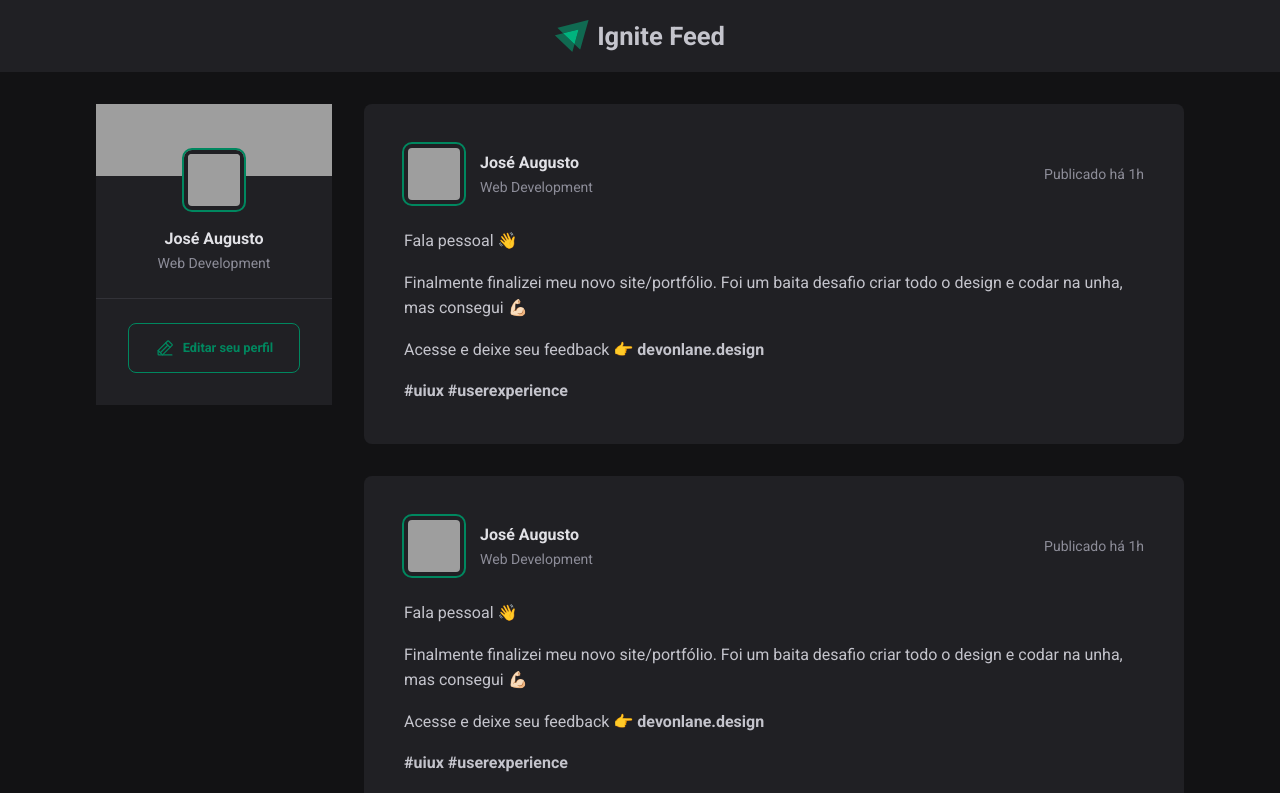
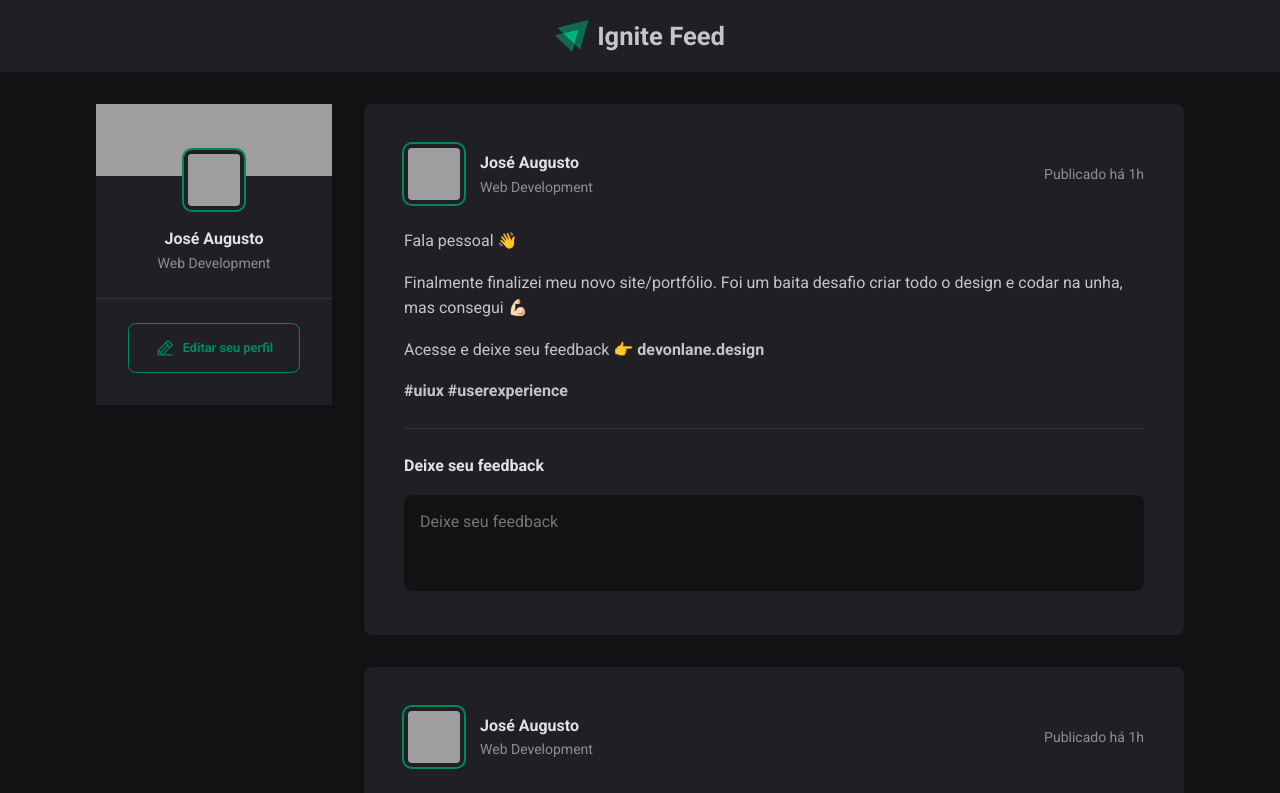
Before and after one commit to joseaugustoss/fundamento-reactjs, a React (Vite) app: page / in a window 1280 px wide. Shown: the top 793 px of the page. Built offline with nearby package versions, Linux system fonts and the light colour scheme; grey boxes are pictures that could not be loaded.

Commit message:
fomulário de comentários

```diff
--- a/src/components/Post.jsx
+++ b/src/components/Post.jsx
@@ -32,6 +32,14 @@
           <a href=""> #uiux</a> <a href=""> #userexperience</a>
         </p>
       </div>
+
+      <form className={styles.commentForm}>
+        <strong>Deixe seu feedback</strong>
+        <textarea placeholder="Deixe seu feedback" />
+        <footer>
+          <button type="submit">Publicar</button>
+        </footer>
+      </form>
     </article>
   );
 }
--- a/src/components/Post.module.css
+++ b/src/components/Post.module.css
@@ -55,3 +55,47 @@
   color: var(--gray-400);
   line-height: 1.6;
 }
+.commentForm {
+  width: 100%;
+  margin-top: 1.5rem;
+  padding-top: 1.5rem;
+  border-top: 1px solid var(--gray-600);
+}
+.commentForm > strong {
+  line-height: 1.6;
+  color: var(--gray-100);
+}
+.commentForm textarea {
+  width: 100%;
+  background: var(--gray-900);
+  border: 0;
+  resize: none;
+  height: 6rem;
+  padding: 1rem;
+  border-radius: 8px;
+  color: var(--gray-100);
+  line-height: 1.4;
+  margin-top: 1rem;
+}
+.commentForm footer {
+  visibility: hidden;
+  max-height: 0;
+}
+.commentForm:focus-within footer {
+  visibility: visible;
+  max-height: none;
+}
+.commentForm button[type="submit"] {
+  margin-top: 1rem;
+  padding: 1rem 1.5rem;
+  border-radius: 8px;
+  background: var(--green-500);
+  color: var(--white);
+  font-weight: bold;
+  cursor: pointer;
+  transition: background-color 0.2s ease-in-out;
+}
+
+.commentForm button[type="submit"]:hover {
+  background: var(--green-300);
+}
--- a/src/global.css
+++ b/src/global.css
@@ -10,6 +10,10 @@
 
   --green-300: #00b37f;
   --green-500: #00875f;
+}
+:focus {
+  outline: transparent !important;
+  box-shadow: 0 0 0 2px var(--green-500);
 }
 
 * {
```
